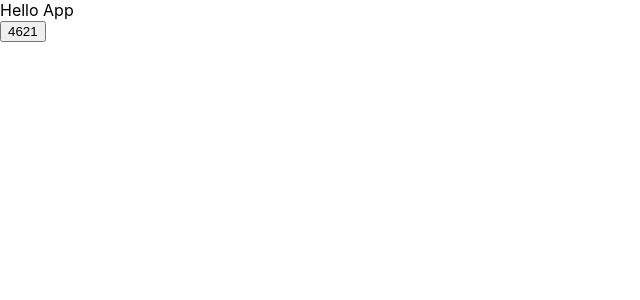
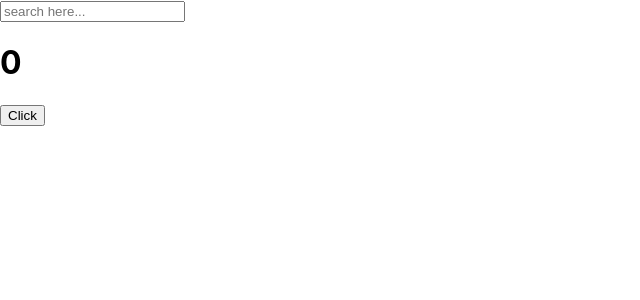
Before and after one commit to UkTheBlood/nomad-react, a React (Create React App) app in the folder nomad-coder/: page / in a window 1280 px wide. Shown: the top 300 px of the page, without its empty margins (0-640 px from the left). Built offline with nearby package versions, Linux system fonts and the light colour scheme.

Commit message:
learn: useEffect

```diff
--- a/nomad-coder/src/App.jsx
+++ b/nomad-coder/src/App.jsx
@@ -1,22 +1,43 @@
+import { useState, useEffect } from 'react';
 import './App.css';
-import TestBtn from './TestBtn';
 
 function App() {
+  const [counter, setValue] = useState(0);
+  const [keyword, setKeyword] = useState("");
+
+  const onClick = () => setValue((prev) => prev + 1);
+  const onChange = (event) => setKeyword(event.target.value)
+
+  // console.log("call api")
+
+  const iRunOnluOnce = () => {
+    console.log('i run only one')
+  }
+
+  useEffect(iRunOnluOnce, [])
+
+  useEffect(() => {
+    if (keyword !== "" && keyword.length > 5) {
+      // 비어있지 않고, 5글자 이상의 길이만 state를 update
+      console.log("SEARCH FOR", keyword)
+    }
+  }, [keyword])
+
+  useEffect(() => {
+      console.log("i run when 'counter' changes")
+  }, [counter])   // 새로고침 했을 때에도 적용됨
+
+
+
   return (
     <>
       <div>
-        Hello App
+        <input value={keyword} onChange={onChange} type="text" placeholder="search here..." />
+        <h1>{counter}</h1>
       </div>
-      <TestBtn text={4621}/>
+      <button onClick={onClick}> Click </button>
     </>
-
   );
 }
 
 export default App;
-
-
-// React.memo
-// 부모 컴포넌트가 리렌더링이 되면 자식 컴포넌트도 리렌더링이 일어나는데,
-// 이는 어플리케이션이 느려지게 만드는 원인이 될 수 있음
-// 우리가 props가 변경되지 않는 선에서 컴포넌트를 다시 그릴지 말지 정할 수 있음
--- a/nomad-coder/src/index.js
+++ b/nomad-coder/src/index.js
@@ -6,9 +6,9 @@
 
 const root = ReactDOM.createRoot(document.getElementById('root'));
 root.render(
-  <React.StrictMode>
+
     <App />
-  </React.StrictMode>
+
 );
 
 // If you want to start measuring performance in your app, pass a function
```
